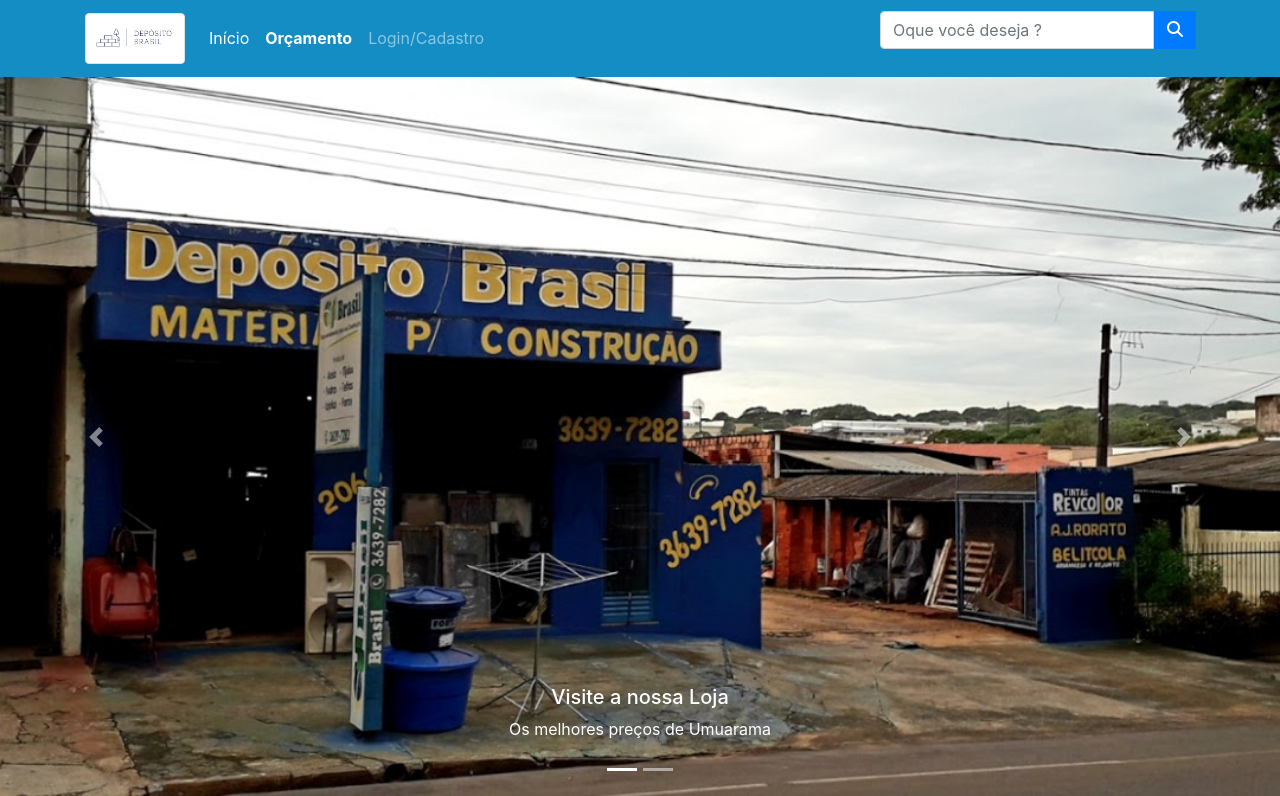
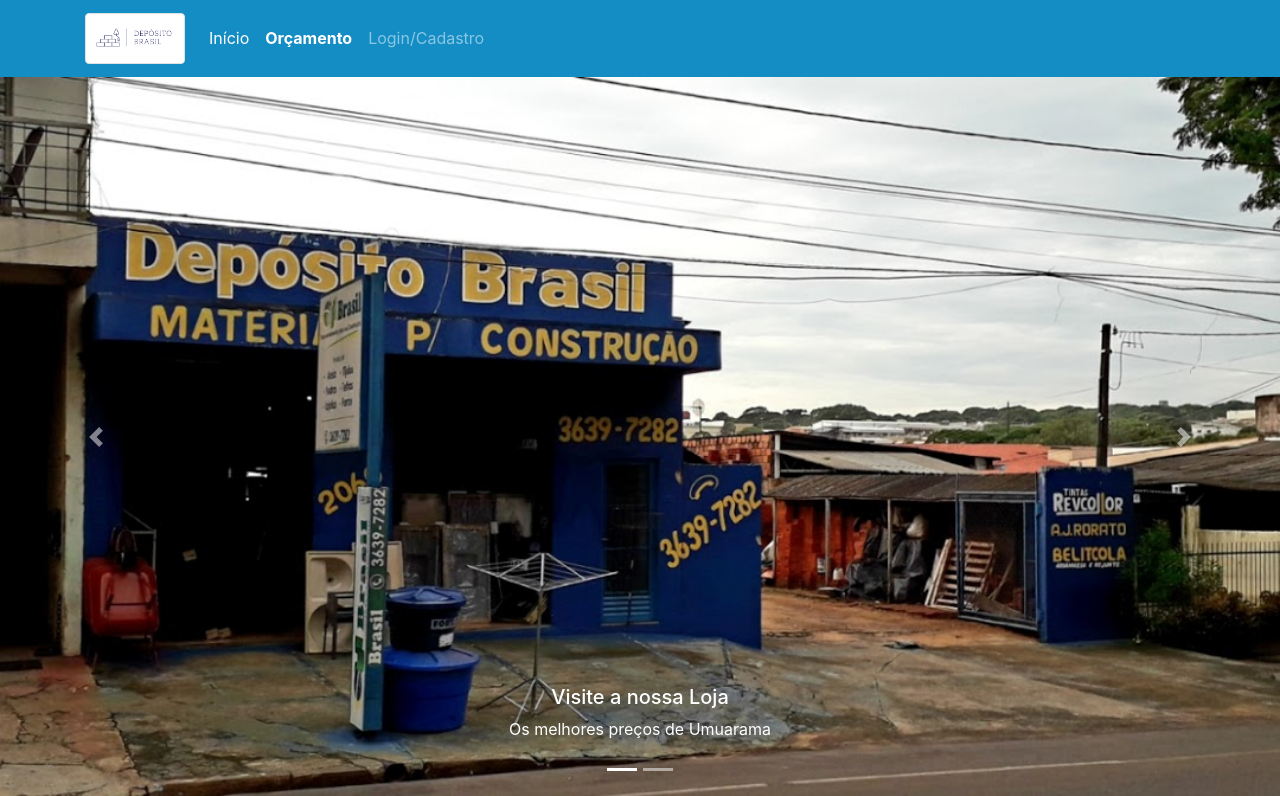
Before and after one commit to CarolAguera/projeto-concluso-de-curso-IFPr, a PHP site: page /index.php in a window 1280 px wide. Shown: the top 796 px of the page. Run offline with PHP 8.4, Linux system fonts and the light colour scheme; some libraries are stand-ins or nearby versions.

Commit message:
alterações formulário

```diff
--- a/index.php
+++ b/index.php
@@ -26,19 +26,6 @@
 </head>
 
 <body>
-
-    <!-- <?php
-           // $url = (isset($_GET['url'])) ? $_GET['url'] : 'index.php';
-            //$url = array_filter(explode('/', $url));
-            //var_dump($url);
-            // $file = $url[0] . '.php';
-            // if (is_file($file)) {
-            //     include $file;
-            // } else {
-            //     include 'index.php';
-            // }
-
-            ?> -->
     <nav class="navbar navbar-expand-lg navbar-dark " style="background-color:  rgb(20, 141, 197);">
         <div class="container">
             <a class="navbar-brand"><img class="img-responsive img-thumbnail" src="img/dpbrasillogo.png" alt="" width="100px" height="60px"></a>
@@ -59,15 +46,6 @@
                         <a class="nav-link" href="login.php">Login/Cadastro</a>
                     </li>
                 </ul>
-                <form>
-                    <div class="input-group">
-                        <input type="text" class="form-control" placeholder="Oque você deseja ?" aria-label="Input group example" aria-describedby="btnGroupAddon">
-                        <div class="input-group-prepend Auto-sizing">
-                            <div class="btn btn-primary butao" style="height:38px;" type="submit"><i class="fas fa-search icone" style="margin-top: 3px;"></i></div>
-                        </div>
-                    </div>
-                </form>
-
             </div>
         </div>
     </nav>
```
Also changed, not shown: menu.php (+11 -0 lines).
